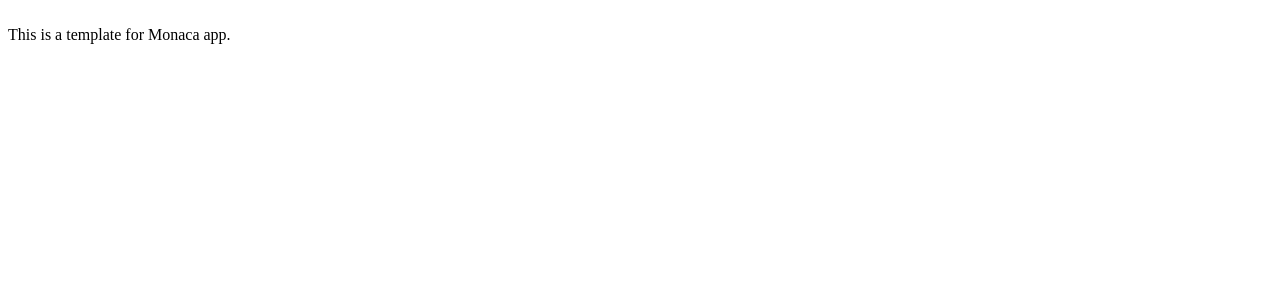
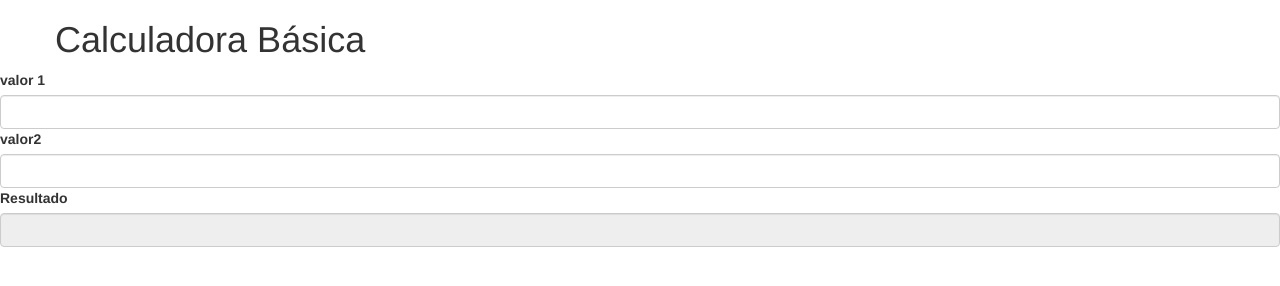
Before and after one commit to dougcamilo/prjCalculadora3i2, a website: page www/index.html in a window 1280 px wide. Drawn offline with Linux system fonts and the light colour scheme.

Commit message:
Inserção dos inputs.

```diff
--- a/www/index.html
+++ b/www/index.html
@@ -4,14 +4,46 @@
     <meta charset="utf-8">
     <meta name="viewport" content="width=device-width, initial-scale=1, maximum-scale=1, user-scalable=no">
     <meta http-equiv="Content-Security-Policy" content="default-src * data: gap: content: https://ssl.gstatic.com; style-src * 'unsafe-inline'; script-src * 'unsafe-inline' 'unsafe-eval'">
+  <!--- Código JavaScript  ---->
     <script src="components/loader.js"></script>
+    <scriptsrc="components/jquery-3.3.1.min.js"></script>
+    <script>
+
+      </script>
+  <!--- Código CSS   ---->
     <link rel="stylesheet" href="components/loader.css">
+    <link rel="stylesheet"href="css/bootstrap.min.css">
     <link rel="stylesheet" href="css/style.css">
     <script>
     </script>
 </head>
 <body>
-	<br />
-    This is a template for Monaca app.
+	<div class="container">
+      <div class="row">
+       <div class="col-xs-12">
+          </div class="jumbotron">
+              <h1>   Calculadora Básica   </h1>
+           </div>
+     </div>
+     </div>
+     <div class="row">
+       <div class="col-xs-12">
+         <label for="">valor 1</label>
+         <input type="number" id="valor1" class="form-control">
+       </div>
+       </div>
+       <div class="row">
+         <div class="col-xs-12">
+           <label for="valor2">valor2</label>
+           <input type="number" id="valor2" class="form-control">
+           </div>
+    </div>
+    <div class="row">
+      <div class="col-xs-12">
+        <label for"result">Resultado</label>
+        <input type="number" id="valor3" class="form-control" readonly>
+      </div>
+    </div>
+     </div>
 </body>
 </html>
```
